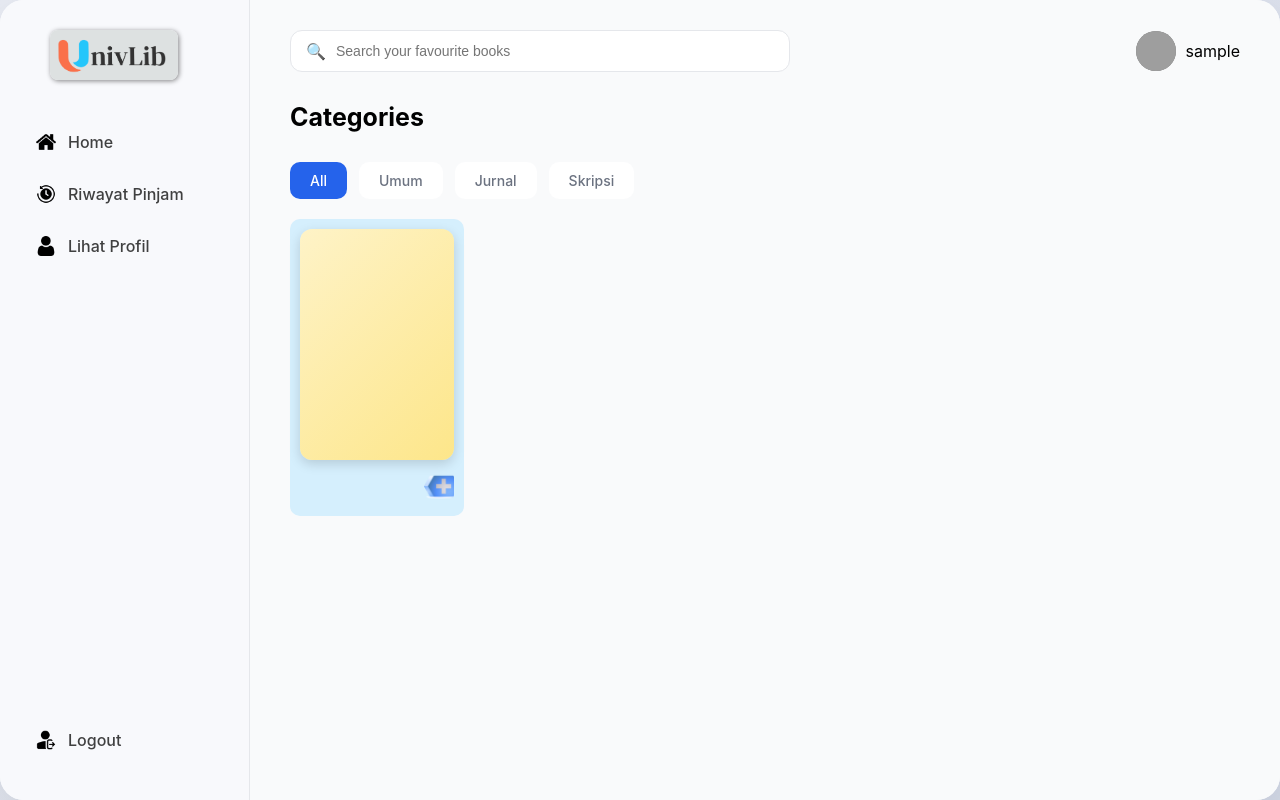
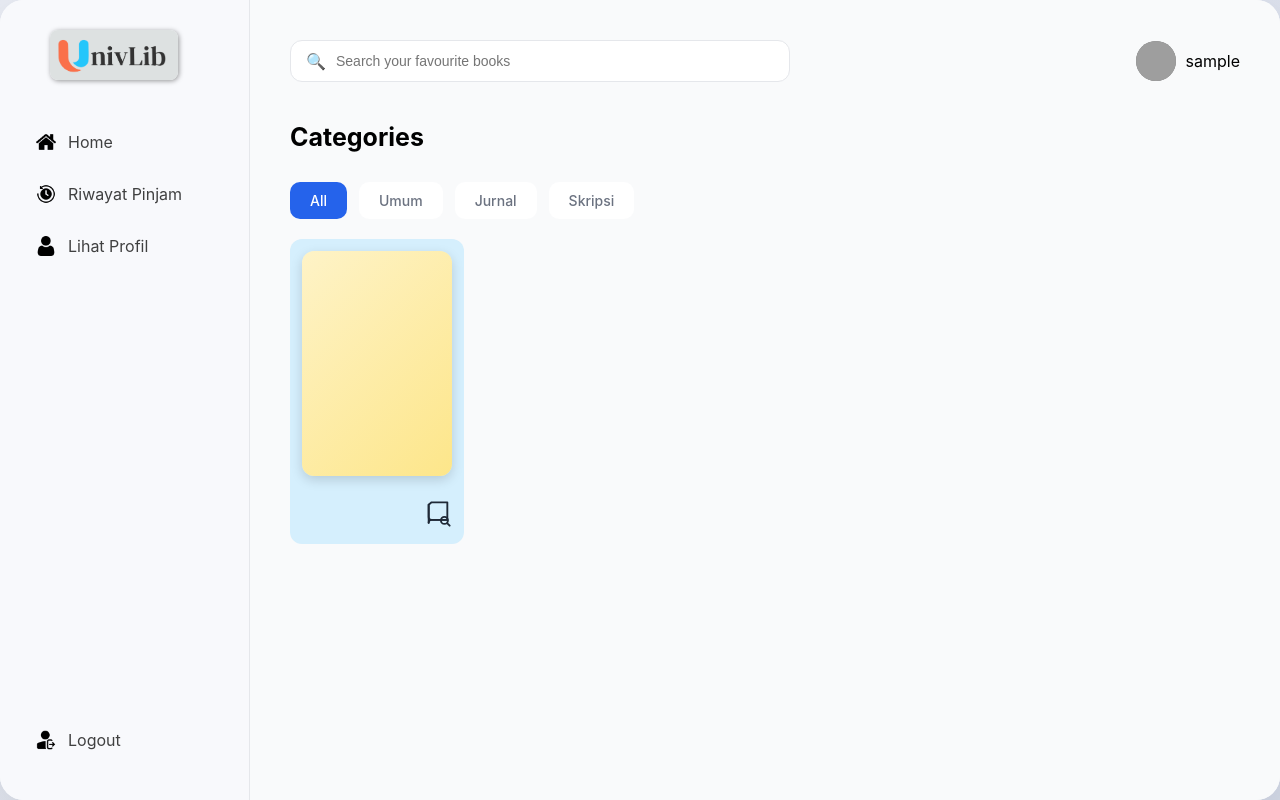
Before and after one commit to hadinuryani/paw_test, a PHP site: page /paw_test/ in a window 1280 px wide. Run offline with PHP 8.4, Linux system fonts and the light colour scheme; the visitor is signed in with stand-in values (Sample User, id 1); tables that the repository leaves empty hold one stand-in row (values such as "Sample post"); data that the repository does not hold is empty; grey boxes are pictures that could not be loaded.

Commit message:
membersihkan css yang dobel

```diff
--- a/assets/css/admin.css
+++ b/assets/css/admin.css
@@ -297,7 +297,6 @@ tbody tr:hover {
     background-color: #545b62;
 }
 
-
 /* tombol tambah buku admin */
 .btn-secondary{
     padding: 8px 13px;
--- a/assets/css/alert.css
+++ b/assets/css/alert.css
@@ -27,7 +27,6 @@
 
 /* Info buku */
 .book-info {
-
     background: #f9f9f9;
     padding: 12px 15px;
     border-radius: 10px;
@@ -37,8 +36,6 @@
     color: #333;
     font-size: 15px;
 }
-
-
 
 /* Tombol */
 .confirm-actions {
--- a/assets/css/book.css
+++ b/assets/css/book.css
@@ -42,61 +42,50 @@
     cursor: pointer;
     transition: transform 0.3s;
     background-color: rgb(213, 239, 253);
-    padding: 10px;
-    border-radius: 10px;
+    padding: 12px;
+    border-radius: 12px;
+    display: flex;
+    flex-direction: column;
+    gap: 10px;
 }
 
 .book-card:hover {
     transform: translateY(-4px);
 }
 
+/* Cover buku */
 .book-cover {
     width: 100%;
     aspect-ratio: 2/3;
     border-radius: 12px;
-    margin-bottom: 12px;
+    overflow: hidden;
     box-shadow: 0 4px 12px rgba(0,0,0,0.15);
-    overflow: hidden;
+    background: linear-gradient(135deg, #fef3c7 0%, #fde68a 100%);
     position: relative;
-    background: linear-gradient(135deg, #fef3c7 0%, #fde68a 100%);
 }
 
-
-.book-cover .title{
+/* TITLE dalam cover */
+.book-cover .title {
     display: flex;
     flex-direction: column;
+    justify-content: center;
     align-items: center;
-    justify-content: center;
     height: 100%;
-}
-.book-card .btn-book{
-    display: flex;
-    justify-content: space-between;
-    align-items: center;
-}
-.book-card .btn-book img{
-    width: 30px;
+    padding: 10px;
+    text-align: center;
 }
 
-.book-card .btn-book img:hover{
-    width: 35px;
-}
-
-.buku-empty {
-    font-weight: 500;
-    margin-top: 20% ;
-    padding: 10px;
-    border-radius: 10px;
-    box-shadow: 2px 2px 5px rgb(206, 206, 206);
-    text-align: center;
-    background-color: rgb(206, 206, 206);
+/* Info buku */
+.book-info {
+    display: flex;
+    flex-direction: column;
+    gap: 4px;
 }
 
 .book-title {
     font-size: 14px;
     font-weight: 600;
     color: #111827;
-    margin-bottom: 4px;
     overflow: hidden;
     text-overflow: ellipsis;
     white-space: nowrap;
@@ -107,14 +96,24 @@
     color: #6b7280;
 }
 
+/* Tombol detail */
+.btn-book {
+    margin-top: auto;
+    display: flex;
+    justify-content: flex-end;
+    align-items: center;
+}
 
-.featured-book {
-    background: white;
-    border-radius: 16px;
-    padding: 30px;
-    margin-bottom: 30px;
-    box-shadow: 0 8px 24px rgba(0,0,0,0.15);
+.btn-book svg {
+    width: 28px;
+    height: 28px;
+    transition: 0.2s;
 }
+
+.btn-book svg:hover {
+    transform: scale(1.15);
+}
+
 
 /* halaman detail buku */
 .book-detail{
--- a/assets/css/layout.css
+++ b/assets/css/layout.css
@@ -1,4 +1,6 @@
-/* css reset */
+
+/* GLOBAL RESET
+========================================================= */
 * {
     margin: 0;
     padding: 0;
@@ -6,41 +8,48 @@
 }
 
 body {
-    font-family: -apple-system, BlinkMacSystemFont, 'Segoe UI', Roboto, Oxygen, Ubuntu, Cantarell, sans-serif;
+    font-family: -apple-system, BlinkMacSystemFont, "Segoe UI", Roboto, Oxygen, Ubuntu, Cantarell, sans-serif;
     background: linear-gradient(135deg, #e8ebf3 0%, #d4dae8 100%);
     min-height: 100dvh;
 }
-/* halaman main content */
+
+/* MAIN CONTAINER
+========================================================= */
 .container {
     max-width: 1400px;
     margin: 0 auto;
     background: white;
     border-radius: 24px;
-    box-shadow: 0 20px 60px rgba(0,0,0,0.1);
+    box-shadow: 0 20px 60px rgba(0, 0, 0, 0.1);
     overflow: hidden;
     display: grid;
     grid-template-columns: 250px 1fr;
     min-height: 100dvh;
 }
 
-/* Sidebar */
+/* SIDEBAR
+========================================================= */
 .sidebar {
+    position: sticky;
     top: 0;
-    bottom: 0;
+    height: 100vh;
+    overflow-y: auto;
     background: #f8f9fc;
     padding: 30px 20px;
     border-right: 1px solid #e5e7eb;
+
     display: flex;
     flex-direction: column;
     justify-content: space-between;
 }
 
+/* LOGO */
 .logo {
     display: flex;
     align-items: center;
     gap: 8px;
+    padding-left: 30px;
     margin-bottom: 40px;
-    padding-left: 30px;
 }
 
 .logo-icon {
@@ -49,9 +58,10 @@ body {
     display: flex;
     align-items: center;
     justify-content: center;
-    box-shadow: 1px 1px 5px rgba(0, 0, 0, 0.475);
+    box-shadow: 1px 1px 5px rgba(0, 0, 0, 0.4);
 }
 
+/* SIDEBAR MENU */
 .menu-item {
     display: flex;
     align-items: center;
@@ -59,14 +69,10 @@ body {
     padding: 12px 16px;
     margin-bottom: 8px;
     border-radius: 10px;
-    color: #6b7280;
-    cursor: pointer;
-    transition: all 0.3s;
-}
-.menu-item a{
     text-decoration: none;
     color: #000000be;
-    font-weight: 500;
+    transition: all 0.3s;
+    cursor: pointer;
 }
 
 .menu-item:hover {
@@ -79,7 +85,8 @@ body {
     height: 20px;
 }
 
-/* content utama */
+/* MAIN CONTENT
+========================================================= */
 .main-content {
     background: #f9fafb;
 }
@@ -89,14 +96,21 @@ body {
     overflow-y: auto;
 }
 
-/* Header */
+/* HEADER (STICKY)
+========================================================= */
 .header {
+    position: sticky;
+    top: 0;
+    z-index: 20;
+    background: #f9fafb;
+    padding: 10px 0;
+    margin-bottom: 30px;
     display: flex;
     justify-content: space-between;
     align-items: center;
-    margin-bottom: 30px;
 }
 
+/* SEARCH BAR */
 .search-bar {
     flex: 1;
     max-width: 500px;
@@ -120,12 +134,12 @@ body {
     color: #9ca3af;
 }
 
+/* USER SECTION */
 .user-section {
     display: flex;
     align-items: center;
     gap: 16px;
 }
-
 
 .user-profile {
     display: flex;
@@ -140,18 +154,26 @@ body {
     border-radius: 50%;
     background: rgb(118, 118, 118);
 }
-/* header dan title */
-.section-header{
+
+/* SECTION HEADER
+========================================================= */
+.section-header {
     margin-bottom: 30px;
 }
 
-.section-header .section-title{
+.section-title {
     font-size: 25px;
 }
-/* responsif break point */
 
+/* RESPONSIVE
+========================================================= */
 @media (max-width: 1200px) {
     .container {
         grid-template-columns: 1fr;
     }
+
+    .sidebar {
+        position: relative;
+        height: auto;
+    }
 }
--- a/components/footer.php
+++ b/components/footer.php
@@ -1,3 +1,3 @@
-</main>
+    </main>
 </body>
 </html>
--- a/components/navbar.php
+++ b/components/navbar.php
@@ -17,21 +17,20 @@
         /* MENU UNTUK PEMUSTAKA
         ========================*/
         case 'pemustaka': ?>
+            <a class="menu-item" href="<?= BASE_URL; ?>">
+                <img class="menu-icon" src="<?= BASE_URL; ?>assets/img/home.png" alt="">
+                <span>Home</span>
+            </a>
 
-            <div class="menu-item">
-                <img class="menu-icon" src="<?= BASE_URL; ?>assets/img/home.png" alt="">
-                <a href="<?= BASE_URL; ?>">Home</a>
-            </div>
+            <a class="menu-item" href="<?= BASE_URL; ?>pemustaka/riwayat.php">
+                <img class="menu-icon" src="<?= BASE_URL; ?>assets/img/riwayat.png" alt="">
+                <span>Riwayat Pinjam</span>
+            </a>
 
-            <div class="menu-item">
-                <img class="menu-icon" src="<?= BASE_URL; ?>assets/img/riwayat.png" alt="">
-                <a href="<?= BASE_URL; ?>pemustaka/riwayat.php">Riwayat Pinjam</a>
-            </div>
-
-            <div class="menu-item">
+            <a class="menu-item" href="<?= BASE_URL; ?>pemustaka/profil.php">
                 <img class="menu-icon" src="<?= BASE_URL; ?>assets/img/profil.png" alt="">
-                <a href="<?= BASE_URL; ?>pemustaka/profil.php">Lihat Profil</a>
-            </div>
+                <span>Lihat Profil</span>
+            </a>
 
         <?php
         break;
@@ -40,25 +39,25 @@
         ======================*/
         case 'admin': ?>
 
-            <div class="menu-item">
+           <a class="menu-item" href="<?= BASE_URL; ?>administrator/">
                 <img class="menu-icon" src="<?= BASE_URL; ?>assets/img/home.png" alt="">
-                <a href="<?= BASE_URL; ?>administrator/">Dashboard</a>
-            </div>
+                <span>Dashboard</span>
+            </a>
 
-            <div class="menu-item">
+            <a class="menu-item" href="<?= BASE_URL; ?>administrator/daftar_pemustaka.php">
                 <img class="menu-icon" src="<?= BASE_URL; ?>assets/img/profil.png" alt="">
-                <a href="<?= BASE_URL; ?>administrator/daftar_pemustaka.php">Daftar Pemustaka</a>
-            </div>
+                <span>Daftar Pemustaka</span>
+            </a>
 
-            <div class="menu-item">
+            <a class="menu-item" href="<?= BASE_URL; ?>administrator/kelola_buku.php">
                 <img class="menu-icon" src="<?= BASE_URL; ?>assets/img/riwayat.png" alt="">
-                <a href="<?= BASE_URL; ?>administrator/kelola_buku.php">Kelola Buku</a>
-            </div>
+                <span>Kelola Buku</span>
+            </a>
 
-            <div class="menu-item">
+            <a class="menu-item" href="<?= BASE_URL; ?>administrator/kelola_peminjaman.php">
                 <img class="menu-icon" src="<?= BASE_URL; ?>assets/img/status.png" alt="">
-                <a href="<?= BASE_URL; ?>administrator/kelola_peminjaman.php">Update Status Peminjaman</a>
-            </div>
+                <span>Update Status Peminjaman</span>
+            </a>
 
         <?php
         break;
@@ -70,10 +69,11 @@
 
     <!-- Logout -->
     <div>
-        <div class="menu-item">
+        <a class="menu-item" href="<?= BASE_URL; ?>logout.php">
             <img class="menu-icon" src="<?= BASE_URL; ?>assets/img/logout.png" alt="">
-            <a href="<?= BASE_URL; ?>logout.php">Logout</a>
-        </div>
+            <span>Logout</span>
+        </a>
+
     </div>
 
 </div>
--- a/index.php
+++ b/index.php
@@ -54,32 +54,35 @@ require_once 'components/header.php';
 <div class="books-grid">
     <?php foreach ($books as $b): ?>
         <div class="book-card">
-            <!-- cover -->
+            <!-- cover (boleh berisi ilustrasi / teks singkat) -->
             <div class="book-cover">
-                <div class="title" style="padding: 20px; text-align: center; color: #1f2937;">
-                    <div style="font-size: 18px; font-weight: 700; margin-bottom: 10px;">
-                        <?= htmlspecialchars($b['judul']); ?>
-                    </div>
-                    <div style="font-size: 12px;">
-                        <?= htmlspecialchars($b['penulis']); ?>
-                    </div>
+                <div class="title">
+                <!-- teks ringkas di cover, mis. singkatan atau subtitle -->
+                <div class="cover-title"><?= $b['judul']; ?></div>
+                <div class="cover-sub"><?= $b['penulis']; ?></div>
                 </div>
             </div>
 
-            <!-- Nama + tombol detail -->
+            <!-- info yang utama (judul lengkap + penulis) -->
+            <div class="book-info">
+                <div class="book-title"><?= $b['judul']; ?></div>
+                <div class="book-author"><?= $b['penulis']; ?></div>
+            </div>
+
+            <!-- tombol detail (SVG) -->
             <div class="btn-book">
-                <div>
-                    <div class="book-title"><?= htmlspecialchars($b['judul']); ?></div>
-                    <div class="book-author"><?= htmlspecialchars($b['penulis']); ?></div>
-                </div>
-
-                <!-- Tombol Lihat Detail -->
-                <a href="<?= BASE_URL; ?>pemustaka/detail_buku.php?id=<?= $b['id_buku'] ?>">
-                    <img src="<?= BASE_URL; ?>assets/img/show.png" alt="">
+                <a class="detail-link" href="<?= BASE_URL; ?>pemustaka/detail_buku.php?id=<?= $b['id_buku']; ?>" aria-label="Lihat detail">
+                    <svg viewBox="0 0 24 24" fill="none" stroke="#1f2937" stroke-width="1.6" stroke-linecap="round" stroke-linejoin="round">
+                        <path d="M4 19.5A2.5 2.5 0 0 1 6.5 17H20" />
+                        <path d="M4 4v15.5" />
+                        <path d="M6.5 2H20v15H6.5A2.5 2.5 0 0 1 4 14.5V4z" />
+                        <circle cx="17.5" cy="17.5" r="3" />
+                        <line x1="20" y1="20" x2="22" y2="22" />
+                    </svg>
                 </a>
             </div>
+        </div>
 
-        </div>
     <?php endforeach; ?>
 
 </div>
--- a/pemustaka/detail_buku.php
+++ b/pemustaka/detail_buku.php
@@ -33,7 +33,7 @@ if (isset($_POST['pinjam'])) {
     // Hitung peminjaman aktif (pending + borrow)
     $count = countActiveBorrow($id_user, $id_buku);
 
-    if ($count > 2) {
+    if ($count >= 2) {
         $err = "Anda sudah meminjam buku ini 2 kali dan belum mengembalikannya.";
     } else {
         if (createBorrow($id_user, $id_buku)) {
```
Also changed, not shown: assets/img/1763264810_09.jpg (added).
